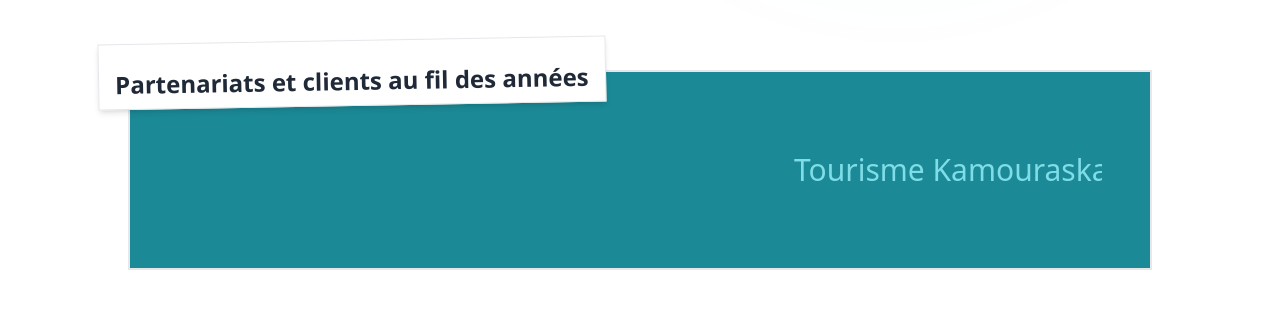
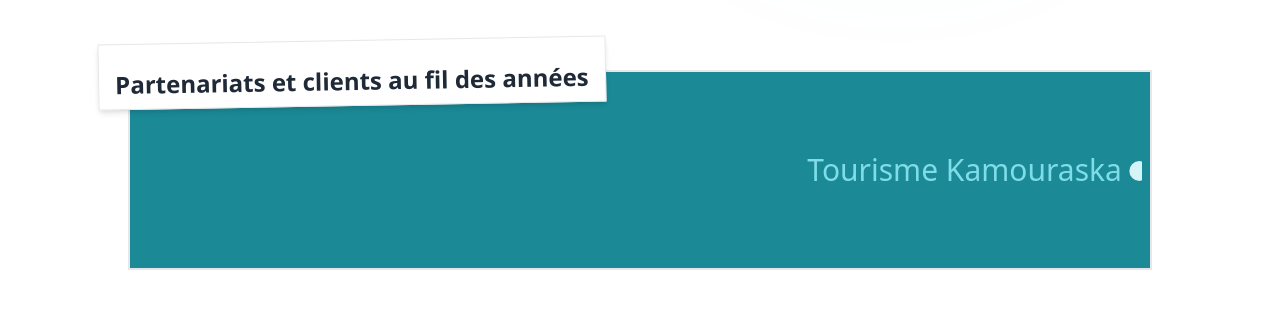
Before and after one commit to guignol1981/audrey-vite, a Vue app: page /a-propos in a window 1280 px wide. Shown: the part 1240-1560 px from the top of the page. Built offline with nearby package versions, Linux system fonts and the light colour scheme; no server answers; the database is empty; a web font is replaced by a local one.

Commit message:
better partners

```diff
--- a/src/components/Partners.vue
+++ b/src/components/Partners.vue
@@ -1,23 +1,138 @@
 <template>
     <div
-        class="relative border-2 bg-blue-logo py-20 px-12 text-justify text-xl leading-8 text-[hsl(186deg_69%_70%)]"
+        class="relative border-2 bg-blue-logo py-20 px-2 text-justify text-xl leading-8 text-[hsl(186deg_69%_70%)]"
     >
         <div class="overflow-x-hidden">
             <span class="scroll text-3xl">
-                Tourisme Kamouraska ǀ Tourisme Bas-Saint-Laurent ǀ Le Québec
-                Maritime ǀ Tourisme Rivière-du-Loup ǀ MRC de Rivière-du-Loup ǀ
-                Municipalité de Saint-André-de-Kamouraska ǀ COSMOSS ǀ Musée du
-                Bas-Saint-Laurent ǀ Auberge le 112 ǀ Camping de Rivière-Ouelle ǀ
-                Camping de l’Île Verte ǀ Pourvoirie des Trois-Lacs ǀ Vignoble
-                Amouraska ǀ Atelier VCuir inc ǀ Atelier Vitalis ǀ Le Tenon et la
-                Mortaise ǀ ITAQ La Pocatière ǀ Municipalité de l’Île Verte ǀ
-                Parc côtier Kiskotuk ǀ Maison culturelle Armand-Vaillancourt ǀ
-                École Michaud ǀ Premier Tech ǀ Municipalité de
-                Notre-Dame-du-Portage ǀ Première Nation Wolastoqiyik Wahsipekuk
-                ǀ La Belle Antiquaire ǀ Le Dep du village ǀ Courtiers
-                immobiliers ǀ Cotillon céramique ǀ Marie-Eve Blanchard autrice ǀ
-                Marie-Pierre Bérubé autrice ǀ Sports Experts ǀ Magazine
-                Continuité ǀ Berger
+                Tourisme Kamouraska
+                <span
+                    class="inline-block h-5 w-5 rounded-full bg-[hsl(186deg_69%_90%)]"
+                ></span>
+                Tourisme Bas-Saint-Laurent
+                <span
+                    class="inline-block h-5 w-5 rounded-full bg-[hsl(186deg_69%_90%)]"
+                ></span>
+                Le Québec Maritime
+                <span
+                    class="inline-block h-5 w-5 rounded-full bg-[hsl(186deg_69%_90%)]"
+                ></span>
+                Tourisme Rivière-du-Loup
+                <span
+                    class="inline-block h-5 w-5 rounded-full bg-[hsl(186deg_69%_90%)]"
+                ></span>
+                MRC de Rivière-du-Loup
+                <span
+                    class="inline-block h-5 w-5 rounded-full bg-[hsl(186deg_69%_90%)]"
+                ></span>
+                Municipalité de Saint-André-de-Kamouraska
+                <span
+                    class="inline-block h-5 w-5 rounded-full bg-[hsl(186deg_69%_90%)]"
+                ></span>
+                COSMOSS
+                <span
+                    class="inline-block h-5 w-5 rounded-full bg-[hsl(186deg_69%_90%)]"
+                ></span>
+                Musée du Bas-Saint-Laurent
+                <span
+                    class="inline-block h-5 w-5 rounded-full bg-[hsl(186deg_69%_90%)]"
+                ></span>
+                Auberge le 112
+                <span
+                    class="inline-block h-5 w-5 rounded-full bg-[hsl(186deg_69%_90%)]"
+                ></span>
+                Camping de Rivière-Ouelle
+                <span
+                    class="inline-block h-5 w-5 rounded-full bg-[hsl(186deg_69%_90%)]"
+                ></span>
+                Camping de l’Île Verte
+                <span
+                    class="inline-block h-5 w-5 rounded-full bg-[hsl(186deg_69%_90%)]"
+                ></span>
+                Pourvoirie des Trois-Lacs
+                <span
+                    class="inline-block h-5 w-5 rounded-full bg-[hsl(186deg_69%_90%)]"
+                ></span>
+                Vignoble Amouraska
+                <span
+                    class="inline-block h-5 w-5 rounded-full bg-[hsl(186deg_69%_90%)]"
+                ></span>
+                Atelier VCuir inc
+                <span
+                    class="inline-block h-5 w-5 rounded-full bg-[hsl(186deg_69%_90%)]"
+                ></span>
+                Atelier Vitalis
+                <span
+                    class="inline-block h-5 w-5 rounded-full bg-[hsl(186deg_69%_90%)]"
+                ></span>
+                Le Tenon et la Mortaise
+                <span
+                    class="inline-block h-5 w-5 rounded-full bg-[hsl(186deg_69%_90%)]"
+                ></span>
+                ITAQ La Pocatière
+                <span
+                    class="inline-block h-5 w-5 rounded-full bg-[hsl(186deg_69%_90%)]"
+                ></span>
+                Municipalité de l’Île Verte
+                <span
+                    class="inline-block h-5 w-5 rounded-full bg-[hsl(186deg_69%_90%)]"
+                ></span>
+                Parc côtier Kiskotuk
+                <span
+                    class="inline-block h-5 w-5 rounded-full bg-[hsl(186deg_69%_90%)]"
+                ></span>
+                Maison culturelle Armand-Vaillancourt
+                <span
+                    class="inline-block h-5 w-5 rounded-full bg-[hsl(186deg_69%_90%)]"
+                ></span>
+                École Michaud
+                <span
+                    class="inline-block h-5 w-5 rounded-full bg-[hsl(186deg_69%_90%)]"
+                ></span>
+                Premier Tech
+                <span
+                    class="inline-block h-5 w-5 rounded-full bg-[hsl(186deg_69%_90%)]"
+                ></span>
+                Municipalité de Notre-Dame-du-Portage
+                <span
+                    class="inline-block h-5 w-5 rounded-full bg-[hsl(186deg_69%_90%)]"
+                ></span>
+                Première Nation Wolastoqiyik Wahsipekuk
+                <span
+                    class="inline-block h-5 w-5 rounded-full bg-[hsl(186deg_69%_90%)]"
+                ></span>
+                La Belle Antiquaire
+                <span
+                    class="inline-block h-5 w-5 rounded-full bg-[hsl(186deg_69%_90%)]"
+                ></span>
+                Le Dep du village
+                <span
+                    class="inline-block h-5 w-5 rounded-full bg-[hsl(186deg_69%_90%)]"
+                ></span>
+                Courtiers immobiliers
+                <span
+                    class="inline-block h-5 w-5 rounded-full bg-[hsl(186deg_69%_90%)]"
+                ></span>
+                Cotillon céramique
+                <span
+                    class="inline-block h-5 w-5 rounded-full bg-[hsl(186deg_69%_90%)]"
+                ></span>
+                Marie-Eve Blanchard autrice
+                <span
+                    class="inline-block h-5 w-5 rounded-full bg-[hsl(186deg_69%_90%)]"
+                ></span>
+                Marie-Pierre Bérubé autrice
+                <span
+                    class="inline-block h-5 w-5 rounded-full bg-[hsl(186deg_69%_90%)]"
+                ></span>
+                Sports Experts
+                <span
+                    class="inline-block h-5 w-5 rounded-full bg-[hsl(186deg_69%_90%)]"
+                ></span>
+                Magazine Continuité
+                <span
+                    class="inline-block h-5 w-5 rounded-full bg-[hsl(186deg_69%_90%)]"
+                ></span>
+                Berger
             </span>
         </div>
         <div
```
